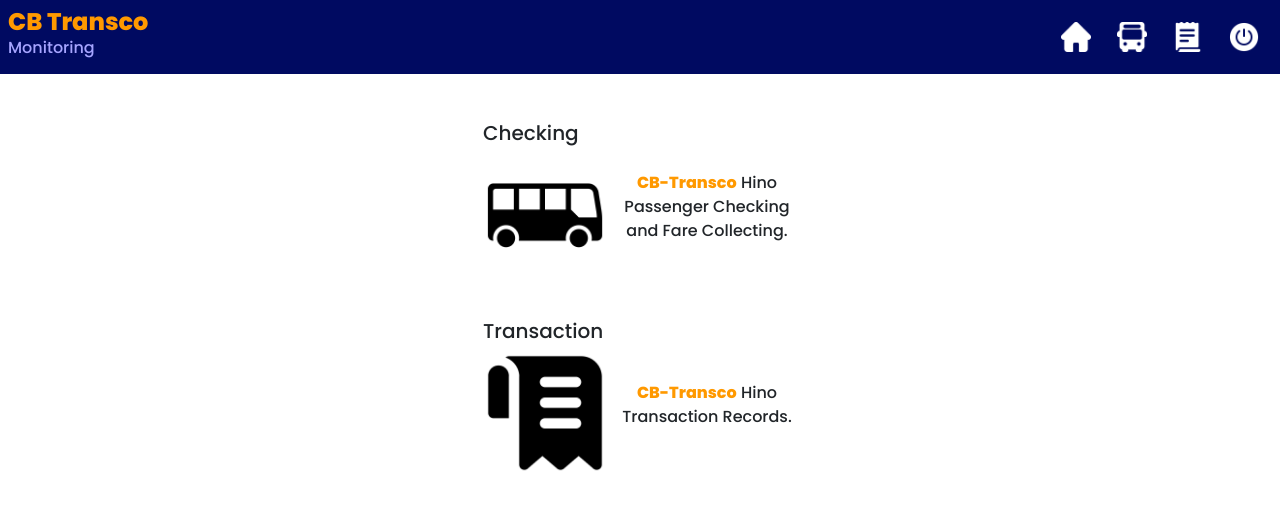
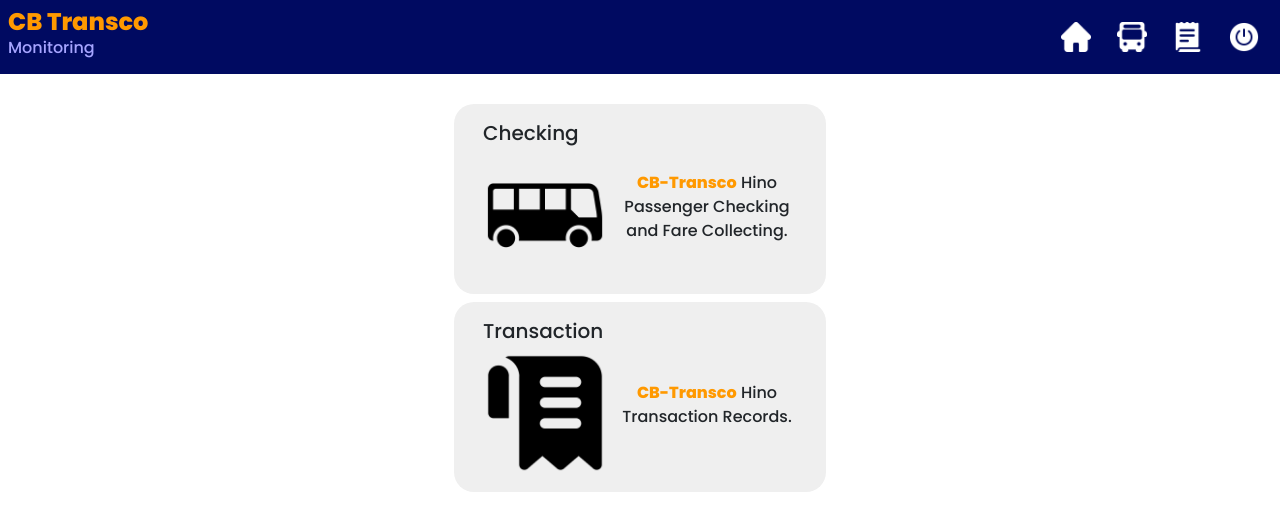
Before and after one commit to iyyseee/front-end-monitoring-system-app, a React (Create React App) app: page / in a window 1280 px wide. Shown: the top 530 px of the page. Built offline with nearby package versions, Linux system fonts and the light colour scheme.

Commit message:
resolve conflict

```diff
--- a/src/styles/main.css
+++ b/src/styles/main.css
@@ -4,11 +4,15 @@
     font-family: 'Poppins', sans-serif !important;
 }
 
+
 :root{
     --primary : #000A61;
     --font-color : #FF9900;
     --font-color-2 : #A6A5FF;
+    --btn-bg-hover : #000a7b;
+    --container-bg : #EFEFEF;
 }
+
 
 .logo{
     line-height: 5px;
@@ -21,13 +25,17 @@
 }
 
 .navs-btn:hover{
-    background-color: var(--font-color-2) !important;
+    background-color: var(--btn-bg-hover) !important;
     transition: 280ms;
 }
 
 
+.bg-gui{
+    background-color: var(--container-bg) !important;
+}
+
 .bg-theme-primary{
-    background-color: var(--primary);
+    background-color: var(--primary) !important;
 }
 
 .fc-primary-logo{
@@ -39,6 +47,10 @@
     color: var(--font-color-2);
 }
 
+
+.border-rounded{
+    border-radius: 20px !important;
+}
 
 /* Login */
 
```
